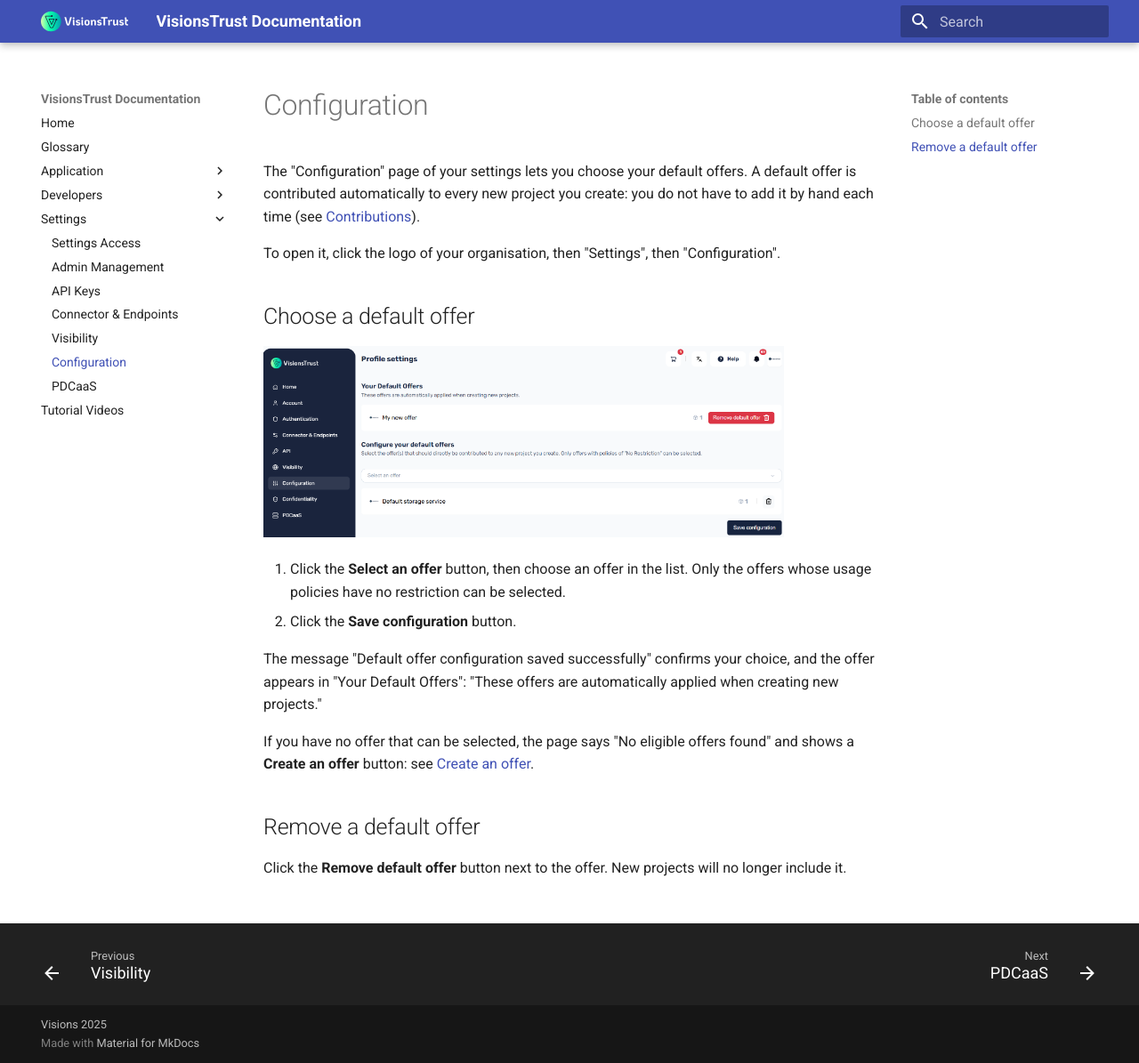
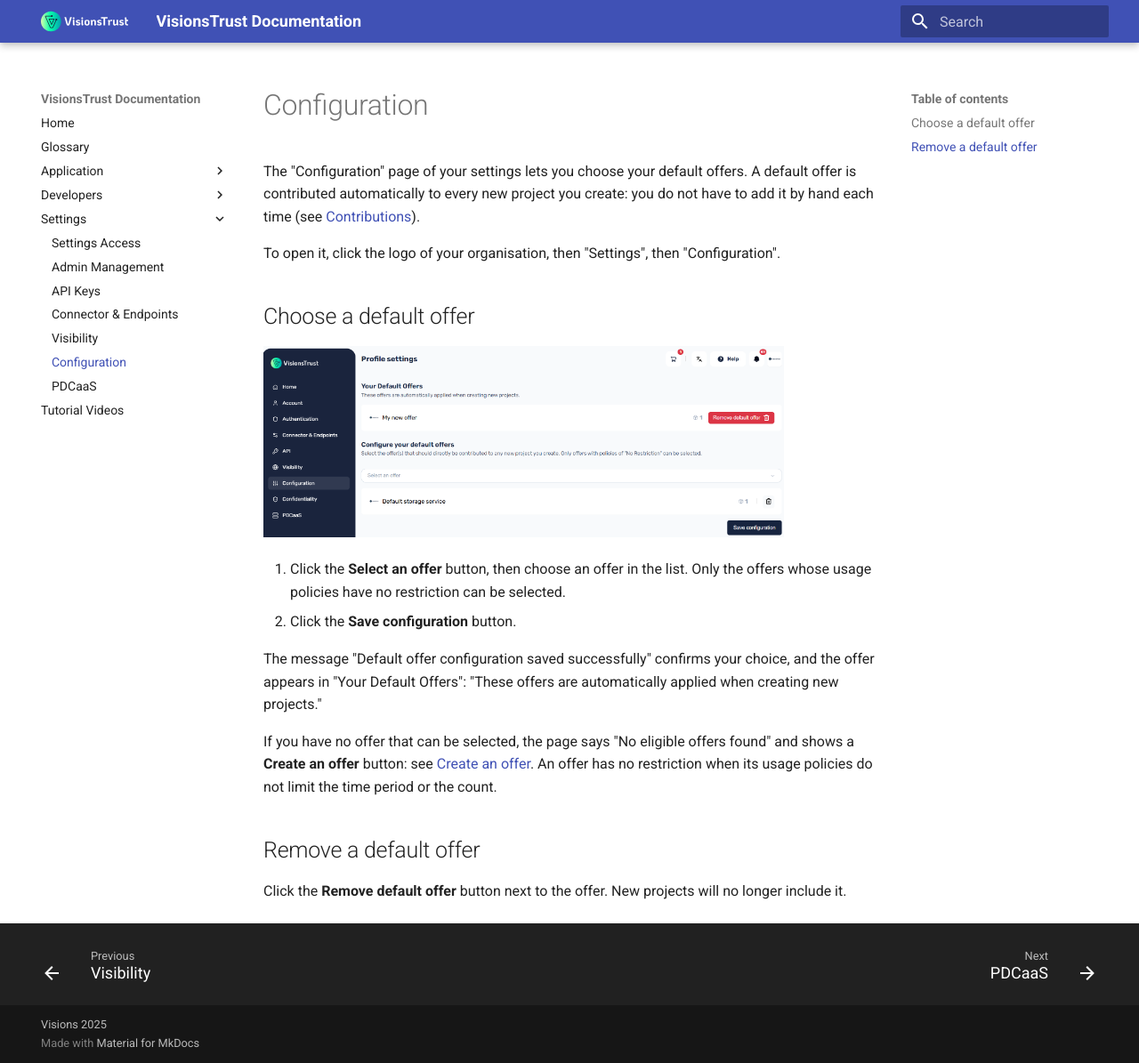
Before and after one commit to VisionsOfficial/visionstrust-docs, an MkDocs documentation site: the page built from docs/settings/configuration.md, in a window 1280 px wide and 1195 px high. Shown: the whole window at 89% size. Built offline with MkDocs 1.6.1 and Material for MkDocs 9.7.7, drawn with Linux system fonts in a browser that asks for light colours.

Commit message:
docs: explain what an offer without restriction is

```diff
--- a/docs/settings/configuration.md
+++ b/docs/settings/configuration.md
@@ -13,7 +13,7 @@ To open it, click the logo of your organisation, then "Settings", then "Configur
 
 The message "Default offer configuration saved successfully" confirms your choice, and the offer appears in "Your Default Offers": "These offers are automatically applied when creating new projects."
 
-If you have no offer that can be selected, the page says "No eligible offers found" and shows a **Create an offer** button: see [Create an offer](../application/registering-resources/creating-an-offer.md).
+If you have no offer that can be selected, the page says "No eligible offers found" and shows a **Create an offer** button: see [Create an offer](../application/registering-resources/creating-an-offer.md). An offer has no restriction when its usage policies do not limit the time period or the count.
 
 ## Remove a default offer
 
```
